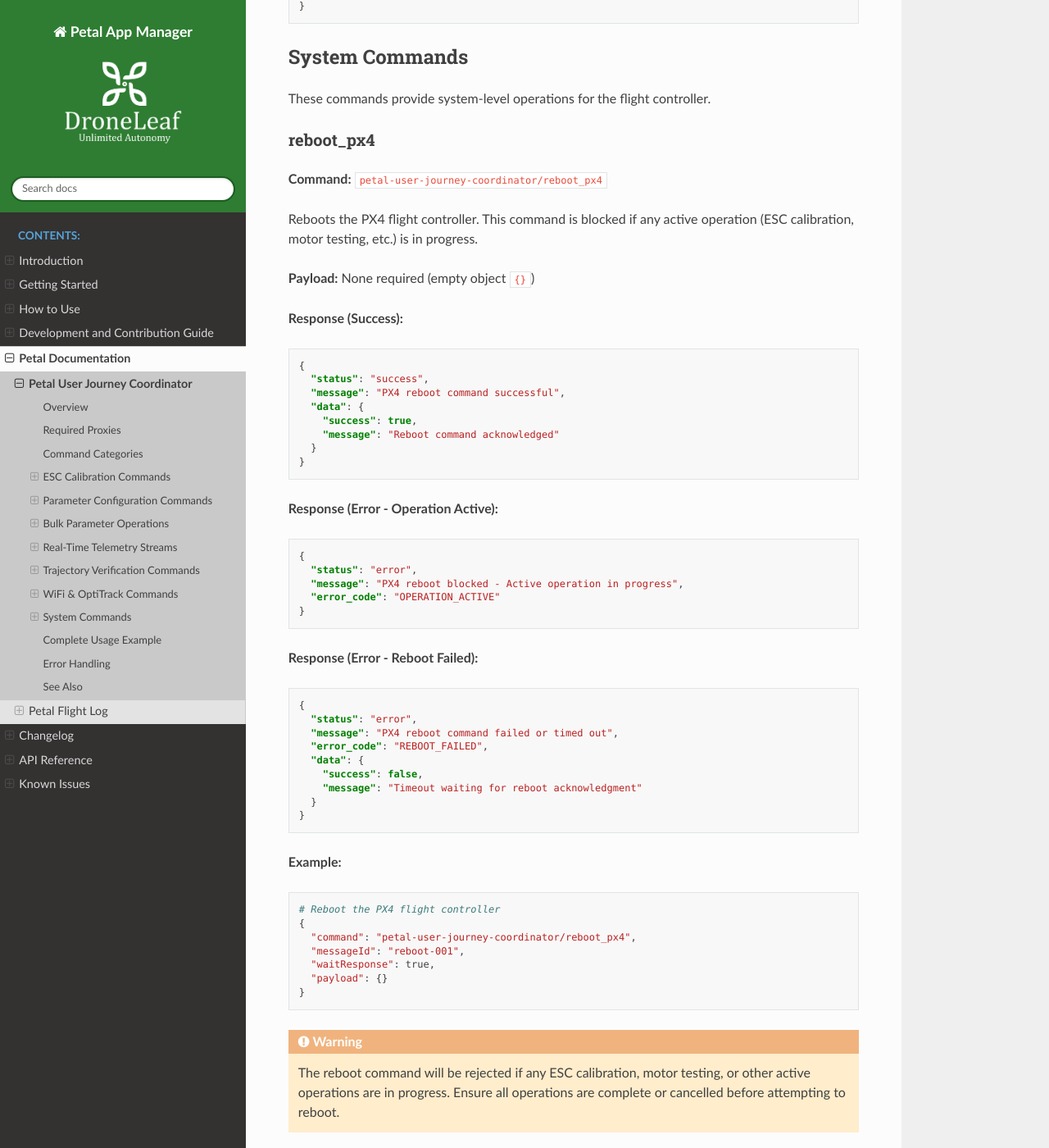
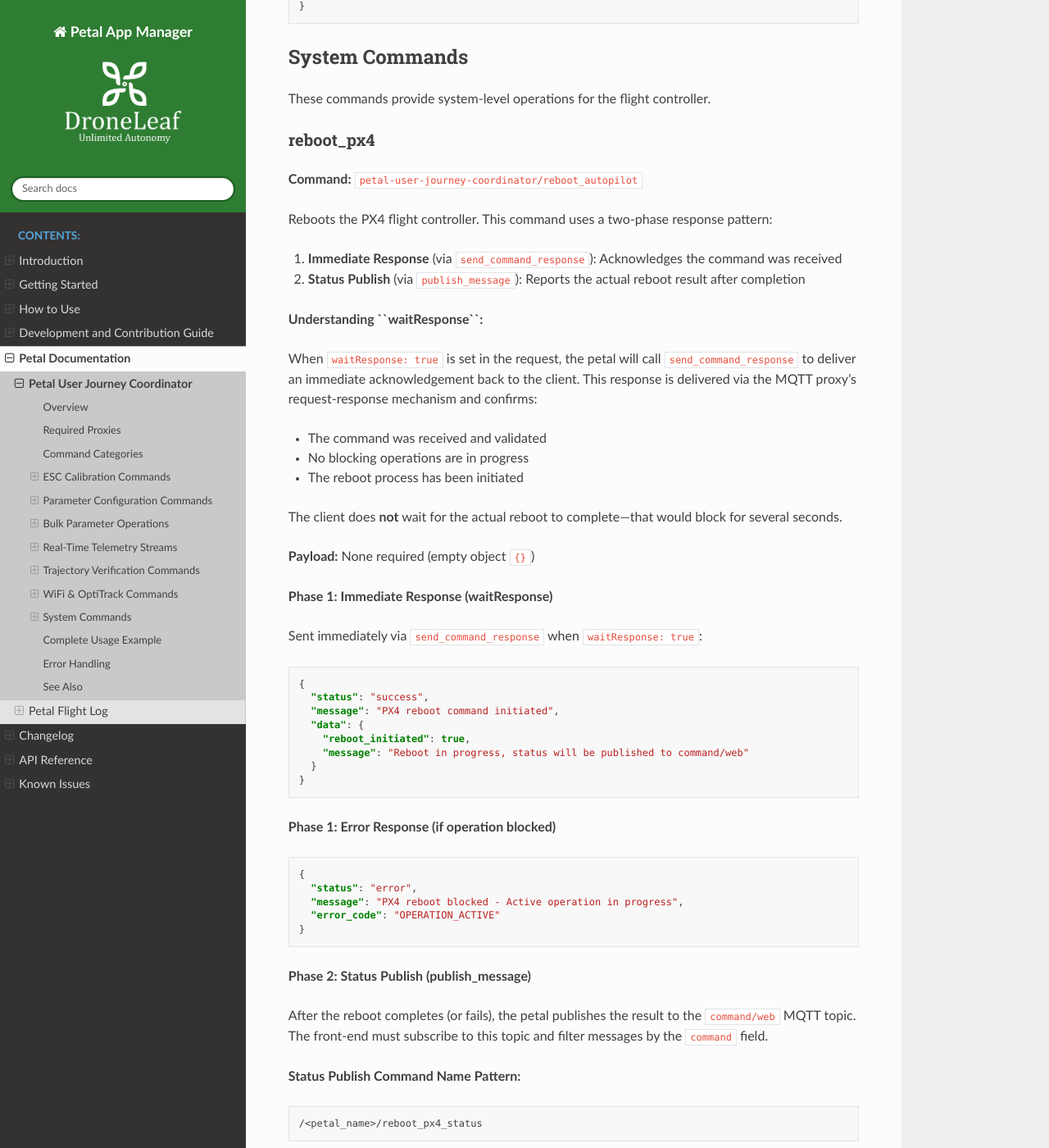
Before and after one commit to DroneLeaf/petal-app-manager, a Sphinx documentation site: the page built from docs/petal_documentation/petal_user_journey_coordinator.rst, in a window 1280 px wide and 1400 px high, scrolled down 15270 px. Shown: the whole window at 82% size. Built offline with Sphinx 7.4.7 and the Read the Docs theme 3.1.0, drawn with Linux system fonts in a browser that asks for light colours; some of the changed text lies outside the part shown.

Commit message:
docs: update reboot command documentation and response handling for petal-user-journey-coordinator

```diff
--- a/docs/petal_documentation/petal_user_journey_coordinator.rst
+++ b/docs/petal_documentation/petal_user_journey_coordinator.rst
@@ -767,26 +767,41 @@ These commands provide system-level operations for the flight controller.
 reboot_px4
 ^^^^^^^^^^
 
-**Command:** ``petal-user-journey-coordinator/reboot_px4``
+**Command:** ``petal-user-journey-coordinator/reboot_autopilot``
 
-Reboots the PX4 flight controller. This command is blocked if any active operation (ESC calibration, motor testing, etc.) is in progress.
+Reboots the PX4 flight controller. This command uses a two-phase response pattern:
+
+1. **Immediate Response** (via ``send_command_response``): Acknowledges the command was received
+2. **Status Publish** (via ``publish_message``): Reports the actual reboot result after completion
+
+**Understanding ``waitResponse``:**
+
+When ``waitResponse: true`` is set in the request, the petal will call ``send_command_response`` to deliver an immediate acknowledgement back to the client. This response is delivered via the MQTT proxy's request-response mechanism and confirms:
+
+- The command was received and validated
+- No blocking operations are in progress
+- The reboot process has been initiated
+
+The client does **not** wait for the actual reboot to complete—that would block for several seconds.
 
 **Payload:** None required (empty object ``{}``)
 
-**Response (Success):**
+**Phase 1: Immediate Response (waitResponse)**
+
+Sent immediately via ``send_command_response`` when ``waitResponse: true``:
 
 .. code-block:: json
 
    {
      "status": "success",
-     "message": "PX4 reboot command successful",
+     "message": "PX4 reboot command initiated",
      "data": {
-       "success": true,
-       "message": "Reboot command acknowledged"
+       "reboot_initiated": true,
+       "message": "Reboot in progress, status will be published to command/web"
      }
    }
 
-**Response (Error - Operation Active):**
+**Phase 1: Error Response (if operation blocked)**
 
 .. code-block:: json
 
@@ -796,36 +811,84 @@ Reboots the PX4 flight controller. This command is blocked if any active operati
      "error_code": "OPERATION_ACTIVE"
    }
 
-**Response (Error - Reboot Failed):**
+**Phase 2: Status Publish (publish_message)**
+
+After the reboot completes (or fails), the petal publishes the result to the ``command/web`` MQTT topic. The front-end must subscribe to this topic and filter messages by the ``command`` field.
+
+**Status Publish Command Name Pattern:**
+
+.. code-block:: text
+
+   /<petal_name>/reboot_px4_status
+
+For this petal, the command will be:
+
+.. code-block:: text
+
+   /petal-user-journey-coordinator/reboot_px4_status
+
+**Front-End Handling:**
+
+The front-end should:
+
+1. Subscribe to the ``command/web`` MQTT topic
+2. Filter incoming messages by checking if ``message.command`` equals ``/petal-user-journey-coordinator/reboot_px4_status``
+3. Use the ``messageId`` field to correlate the status with the original request
+
+**Status Publish (Success):**
 
 .. code-block:: json
 
    {
-     "status": "error",
-     "message": "PX4 reboot command failed or timed out",
-     "error_code": "REBOOT_FAILED",
-     "data": {
-       "success": false,
-       "message": "Timeout waiting for reboot acknowledgment"
+     "messageId": "reboot-001",
+     "command": "/petal-user-journey-coordinator/reboot_px4_status",
+     "timestamp": "2026-01-07T12:00:05.000Z",
+     "payload": {
+       "reboot_initiated": true,
+       "reboot_success": true,
+       "status": "success",
+       "message": "PX4 reboot completed successfully",
+       "error_code": null,
+       "timestamp": "2026-01-07T12:00:05.000Z"
      }
    }
 
-**Example:**
+**Status Publish (Failed):**
 
-.. code-block:: python
+.. code-block:: json
 
-   # Reboot the PX4 flight controller
    {
-     "command": "petal-user-journey-coordinator/reboot_px4",
      "messageId": "reboot-001",
-     "waitResponse": true,
-     "payload": {}
+     "command": "/petal-user-journey-coordinator/reboot_px4_status",
+     "timestamp": "2026-01-07T12:00:05.000Z",
+     "payload": {
+       "reboot_initiated": true,
+       "reboot_success": false,
+       "status": "failed",
+       "message": "PX4 reboot command failed or timed out",
+       "error_code": "REBOOT_FAILED",
+       "timestamp": "2026-01-07T12:00:05.000Z"
+     }
    }
+
+**Status Payload Fields:**
+
+- ``reboot_initiated`` (bool): Always ``true`` if status is published (reboot was attempted)
+- ``reboot_success`` (bool): ``true`` if reboot succeeded, ``false`` if it failed
+- ``status`` (str): ``"success"`` or ``"failed"``
+- ``message`` (str): Human-readable status message from the MAVLink response
+- ``error_code`` (str|null): Error code if failed (``"REBOOT_FAILED"``, ``"EXECUTION_ERROR"``)
+- ``timestamp`` (str): ISO 8601 timestamp of when the reboot completed
 
 .. warning::
    The reboot command will be rejected if any ESC calibration, motor testing, or other
    active operations are in progress. Ensure all operations are complete or cancelled
    before attempting to reboot.
+
+.. note::
+   The ``messageId`` in both the immediate response and the status publish matches the
+   original request's ``messageId``, allowing the front-end to correlate responses with
+   their originating requests.
 
 Complete Usage Example
 ----------------------
--- a/pyproject.toml
+++ b/pyproject.toml
@@ -1,6 +1,6 @@
 [project]
 name = "petal-app-manager"
-version = "0.1.60"
+version = "0.1.61"
 description = "A FastAPI interface for loading, managing and running Droneleaf Petal applications"
 authors = [
     {name = "Khalil Al Handawi", email = "khalil.alhandawi@droneleaf.io"},
@@ -61,7 +61,7 @@ prod = [
     "petal-flight-log==0.2.5",
     "petal-warehouse==0.1.8",
     "petal-leafsdk==0.2.9",
-    "petal-user-journey-coordinator==0.1.8",
+    "petal-user-journey-coordinator==0.1.9",
     "petal-qgc-mission-server==0.1.3",
 ]
 dev = [
```
